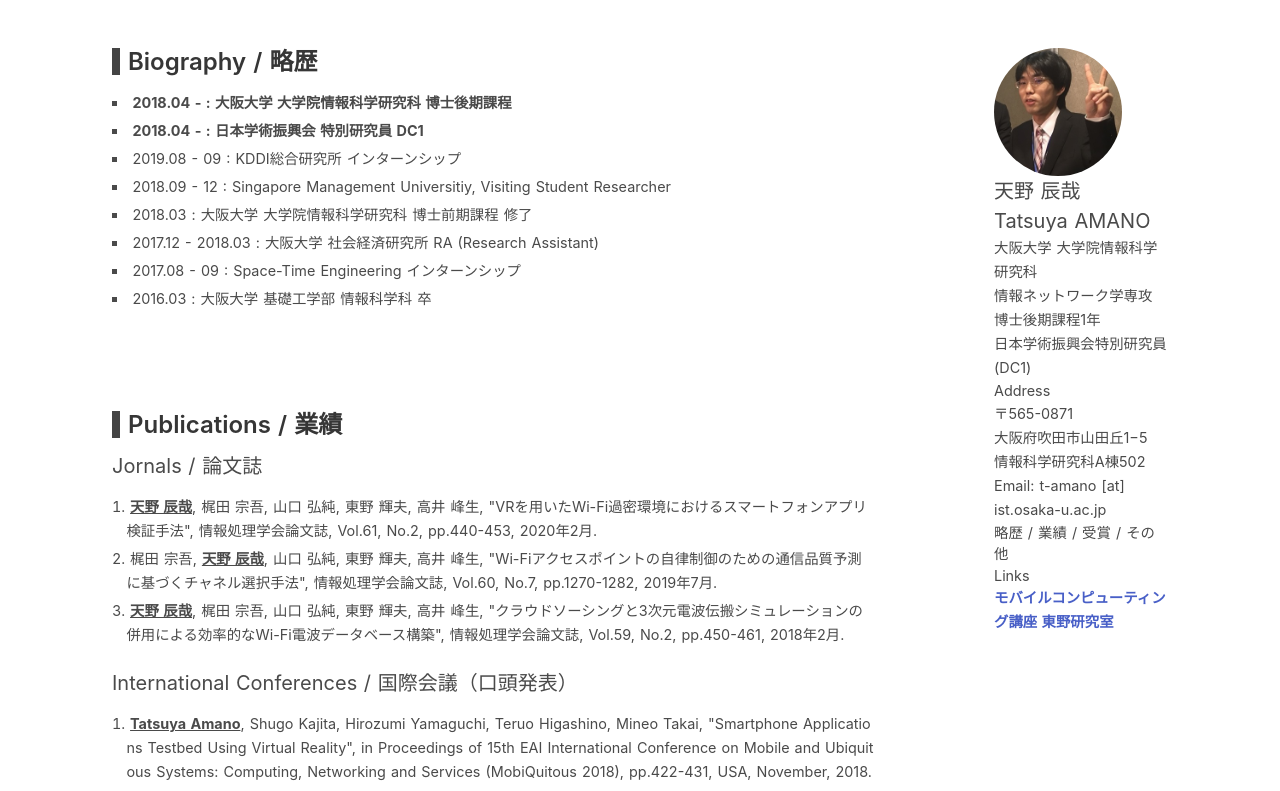
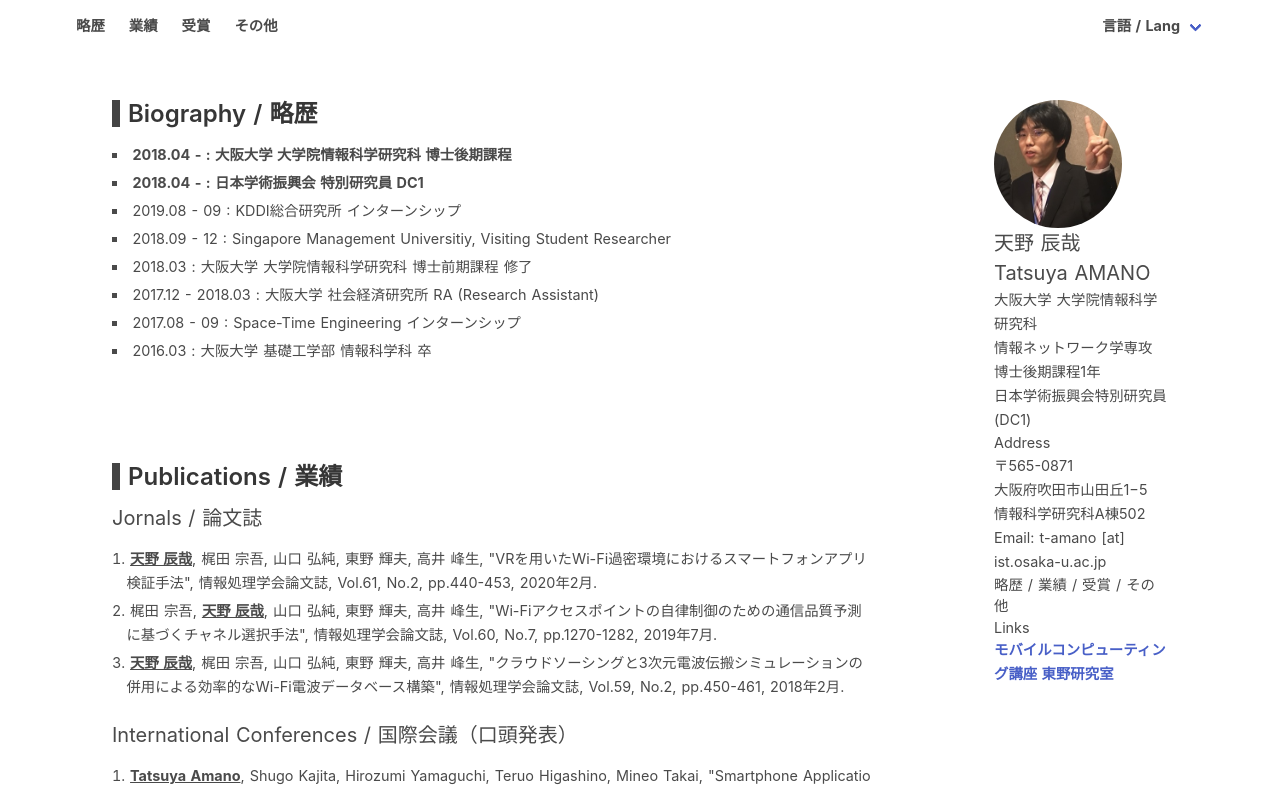
Before and after one commit to tatsunol/LabPersonalPage, a Nuxt app: page / in a window 1280 px wide. Shown: the top 791 px of the page. Built offline with nearby package versions, Linux system fonts and the light colour scheme.

Commit message:
add navbar

```diff
--- /dev/null
+++ b/components/Navbar.vue
@@ -0,0 +1,65 @@
+<template>
+<nav class="navbar" role="navigation" aria-label="main navigation">
+      <!--
+  <div class="navbar-brand">
+
+    <a class="navbar-item" href="https://bulma.io">
+      <img src="https://bulma.io/images/bulma-logo.png" width="112" height="28">
+    </a>
+
+
+    <a role="button" class="navbar-burger burger" aria-label="menu" aria-expanded="false" data-target="navbarBasicExample">
+      <span aria-hidden="true"></span>
+      <span aria-hidden="true"></span>
+      <span aria-hidden="true"></span>
+    </a>
+  </div>
+  -->
+
+  <div id="navbarBasicExample" class="navbar-menu">
+    <div class="navbar-start">
+      <a class="navbar-item">
+        略歴
+      </a>
+      <a class="navbar-item is-spaced">
+        業績
+      </a>
+      <a class="navbar-item">
+        受賞
+      </a>
+      <a class="navbar-item">
+        その他
+      </a>
+
+
+      </div>
+    </div>
+
+    <div class="navbar-end">
+        <div class="navbar-item has-dropdown is-hoverable">
+              <a class="navbar-link">
+                  言語 / Lang
+              </a>
+
+              <div class="navbar-dropdown">
+                <a class="navbar-item">
+                    EN
+                </a>
+                <a class="navbar-item">
+                    JP
+                </a>
+              </div>
+        </div>
+    </div>
+</nav>
+</template>
+
+<script>
+export default {
+
+}
+</script>
+
+<style scoped>
+
+</style>
--- a/pages/index.vue
+++ b/pages/index.vue
@@ -1,5 +1,7 @@
 <template>
   <div class="container">
+    <navbar>
+    </navbar>
     <div class="columns reverse-row-order is-centered">
       <aside class="column is-3">
         <sidebar class="section" />
@@ -20,6 +22,7 @@
 </template>
 
 <script>
+import Navbar from "~/components/Navbar.vue";
 import Profile from "~/components/Profile.vue";
 import Research from "~/components/Research.vue";
 import Sidebar from "~/components/Sidebar.vue";
@@ -35,6 +38,7 @@
     Publication,
     Sidebar,
     Award,
+    Navbar,
     Other
   }
 };
```
